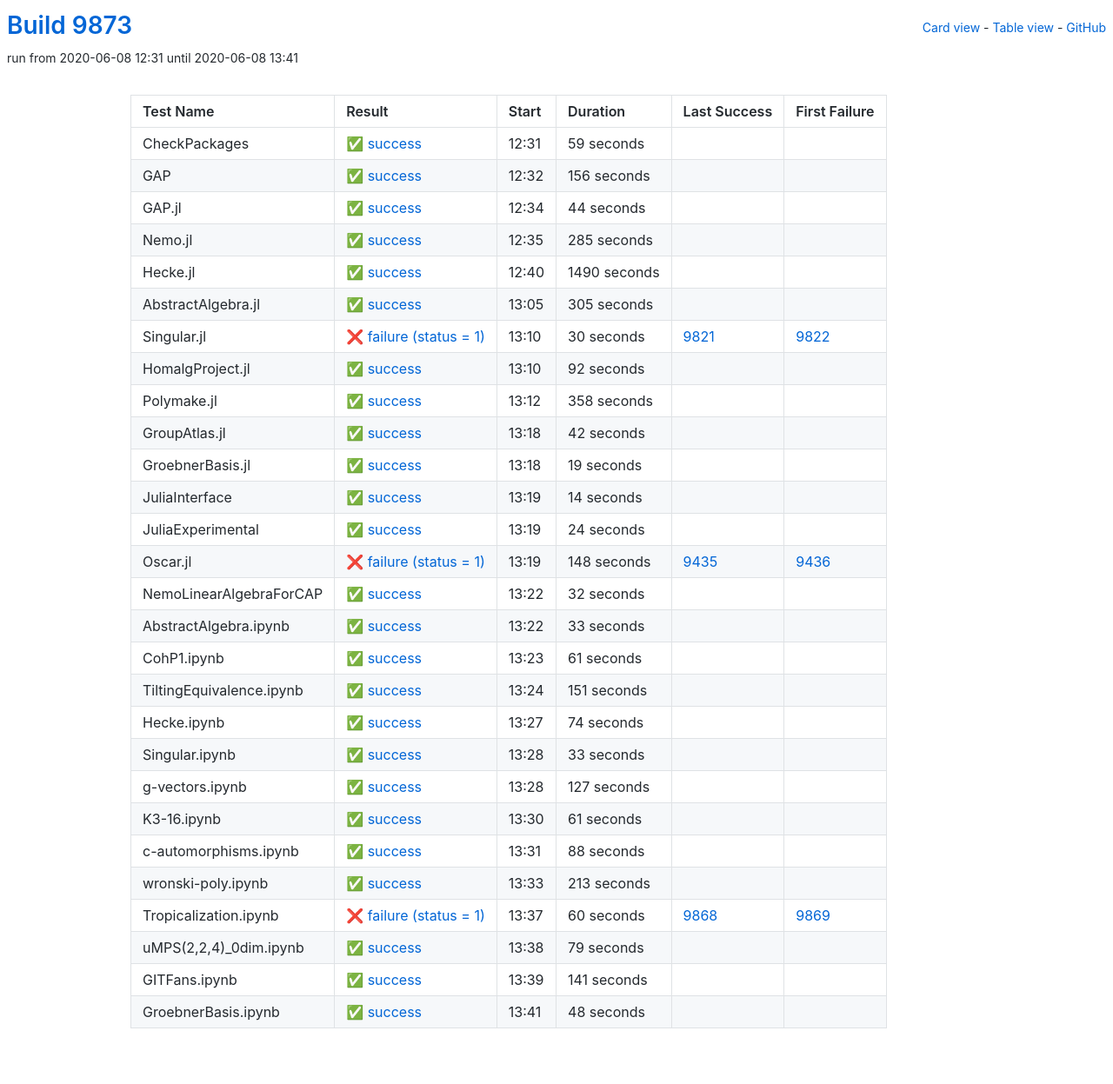
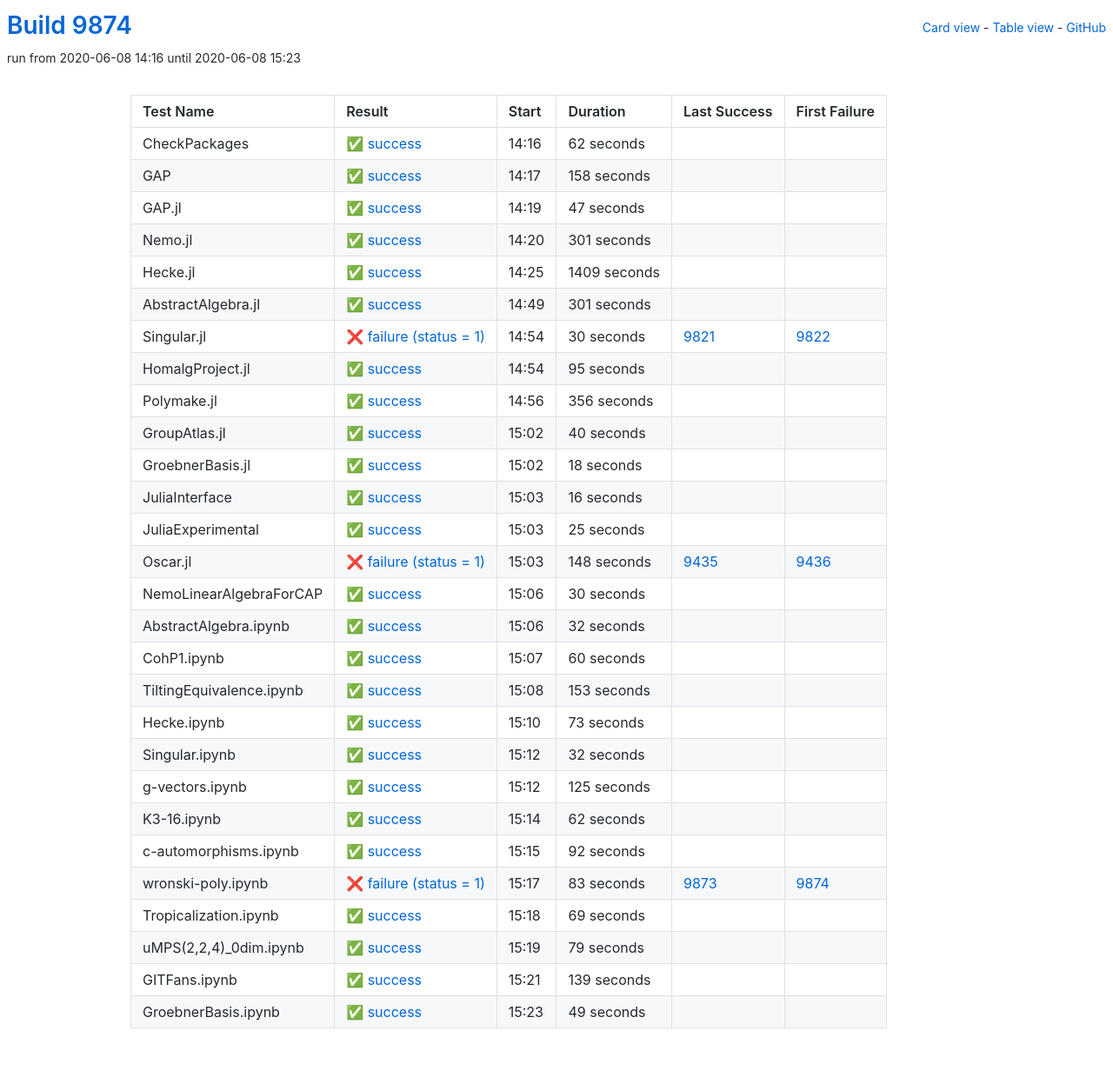
Before and after one commit to oscar-system/oscar-ci-status, a Jekyll site: the page built from table.html, in a window 1280 px wide. Shown: the whole page at 87% size. Built offline with Jekyll 4.4.1, drawn with Linux system fonts in a browser that asks for light colours.

Commit message:
Build 9874

```diff
--- a/_data/ci.yml
+++ b/_data/ci.yml
@@ -1,77 +1,77 @@
-build: 9873
-build_url: https://oscarci.mathematik.uni-kl.de/job/oscar/9873/
+build: 9874
+build_url: https://oscarci.mathematik.uni-kl.de/job/oscar/9874/
 job: oscar
 tests:
-- duration: 59
+- duration: 62
   exitcode: 0
   first_failure: false
   first_failure_url: null
   id: checkpackages
   last_success: false
   last_success_url: null
-  log: https://oscarci.mathematik.uni-kl.de/job/oscar/9873/artifact/logs/build-9873/CheckPackages.log
+  log: https://oscarci.mathematik.uni-kl.de/job/oscar/9874/artifact/logs/build-9874/CheckPackages.log
   name: CheckPackages
-  start: 2020-06-08 12:31
+  start: 2020-06-08 14:16
   status: success
   success: true
-- duration: 156
+- duration: 158
   exitcode: 0
   first_failure: false
   first_failure_url: null
   id: gap
   last_success: false
   last_success_url: null
-  log: https://oscarci.mathematik.uni-kl.de/job/oscar/9873/artifact/logs/build-9873/GAP.log
+  log: https://oscarci.mathematik.uni-kl.de/job/oscar/9874/artifact/logs/build-9874/GAP.log
   name: GAP
-  start: 2020-06-08 12:32
+  start: 2020-06-08 14:17
   status: success
   success: true
-- duration: 44
+- duration: 47
   exitcode: 0
   first_failure: false
   first_failure_url: null
   id: gap-jl
   last_success: false
   last_success_url: null
-  log: https://oscarci.mathematik.uni-kl.de/job/oscar/9873/artifact/logs/build-9873/GAP.jl.log
+  log: https://oscarci.mathematik.uni-kl.de/job/oscar/9874/artifact/logs/build-9874/GAP.jl.log
   name: GAP.jl
-  start: 2020-06-08 12:34
+  start: 2020-06-08 14:19
   status: success
   success: true
-- duration: 285
+- duration: 301
   exitcode: 0
   first_failure: false
   first_failure_url: null
   id: nemo-jl
   last_success: false
   last_success_url: null
-  log: https://oscarci.mathematik.uni-kl.de/job/oscar/9873/artifact/logs/build-9873/Nemo.jl.log
+  log: https://oscarci.mathematik.uni-kl.de/job/oscar/9874/artifact/logs/build-9874/Nemo.jl.log
   name: Nemo.jl
-  start: 2020-06-08 12:35
+  start: 2020-06-08 14:20
   status: success
   success: true
-- duration: 1490
+- duration: 1409
   exitcode: 0
   first_failure: false
   first_failure_url: null
   id: hecke-jl
   last_success: false
   last_success_url: null
-  log: https://oscarci.mathematik.uni-kl.de/job/oscar/9873/artifact/logs/build-9873/Hecke.jl.log
+  log: https://oscarci.mathematik.uni-kl.de/job/oscar/9874/artifact/logs/build-9874/Hecke.jl.log
   name: Hecke.jl
-  start: 2020-06-08 12:40
+  start: 2020-06-08 14:25
   status: success
   success: true
-- duration: 305
+- duration: 301
   exitcode: 0
   first_failure: false
   first_failure_url: null
   id: abstractalgebra-jl
   last_success: false
   last_success_url: null
-  log: https://oscarci.mathematik.uni-kl.de/job/oscar/9873/artifact/logs/build-9873/AbstractAlgebra.jl.log
+  log: https://oscarci.mathematik.uni-kl.de/job/oscar/9874/artifact/logs/build-9874/AbstractAlgebra.jl.log
   name: AbstractAlgebra.jl
-  start: 2020-06-08 13:05
+  start: 2020-06-08 14:49
   status: success
   success: true
 - duration: 30
@@ -81,81 +81,81 @@ tests:
   id: singular-jl
   last_success: 9821
   last_success_url: https://oscarci.mathematik.uni-kl.de/job/oscar/9821/
-  log: https://oscarci.mathematik.uni-kl.de/job/oscar/9873/artifact/logs/build-9873/Singular.jl.log
+  log: https://oscarci.mathematik.uni-kl.de/job/oscar/9874/artifact/logs/build-9874/Singular.jl.log
   name: Singular.jl
-  start: 2020-06-08 13:10
+  start: 2020-06-08 14:54
   status: failure
   success: false
-- duration: 92
+- duration: 95
   exitcode: 0
   first_failure: false
   first_failure_url: null
   id: homalgproject-jl
   last_success: false
   last_success_url: null
-  log: https://oscarci.mathematik.uni-kl.de/job/oscar/9873/artifact/logs/build-9873/HomalgProject.jl.log
+  log: https://oscarci.mathematik.uni-kl.de/job/oscar/9874/artifact/logs/build-9874/HomalgProject.jl.log
   name: HomalgProject.jl
-  start: 2020-06-08 13:10
+  start: 2020-06-08 14:54
   status: success
   success: true
-- duration: 358
+- duration: 356
   exitcode: 0
   first_failure: false
   first_failure_url: null
   id: polymake-jl
   last_success: false
   last_success_url: null
-  log: https://oscarci.mathematik.uni-kl.de/job/oscar/9873/artifact/logs/build-9873/Polymake.jl.log
+  log: https://oscarci.mathematik.uni-kl.de/job/oscar/9874/artifact/logs/build-9874/Polymake.jl.log
   name: Polymake.jl
-  start: 2020-06-08 13:12
+  start: 2020-06-08 14:56
   status: success
   success: true
-- duration: 42
+- duration: 40
   exitcode: 0
   first_failure: false
   first_failure_url: null
   id: groupatlas-jl
   last_success: false
   last_success_url: null
-  log: https://oscarci.mathematik.uni-kl.de/job/oscar/9873/artifact/logs/build-9873/GroupAtlas.jl.log
+  log: https://oscarci.mathematik.uni-kl.de/job/oscar/9874/artifact/logs/build-9874/GroupAtlas.jl.log
   name: GroupAtlas.jl
-  start: 2020-06-08 13:18
+  start: 2020-06-08 15:02
   status: success
   success: true
-- duration: 19
+- duration: 18
   exitcode: 0
   first_failure: false
   first_failure_url: null
   id: groebnerbasis-jl
   last_success: false
   last_success_url: null
-  log: https://oscarci.mathematik.uni-kl.de/job/oscar/9873/artifact/logs/build-9873/GroebnerBasis.jl.log
+  log: https://oscarci.mathematik.uni-kl.de/job/oscar/9874/artifact/logs/build-9874/GroebnerBasis.jl.log
   name: GroebnerBasis.jl
-  start: 2020-06-08 13:18
+  start: 2020-06-08 15:02
   status: success
   success: true
-- duration: 14
+- duration: 16
   exitcode: 0
   first_failure: false
   first_failure_url: null
   id: juliainterface
   last_success: false
   last_success_url: null
-  log: https://oscarci.mathematik.uni-kl.de/job/oscar/9873/artifact/logs/build-9873/JuliaInterface.log
+  log: https://oscarci.mathematik.uni-kl.de/job/oscar/9874/artifact/logs/build-9874/JuliaInterface.log
   name: JuliaInterface
-  start: 2020-06-08 13:19
+  start: 2020-06-08 15:03
   status: success
   success: true
-- duration: 24
+- duration: 25
   exitcode: 0
   first_failure: false
   first_failure_url: null
   id: juliaexperimental
   last_success: false
   last_success_url: null
-  log: https://oscarci.mathematik.uni-kl.de/job/oscar/9873/artifact/logs/build-9873/JuliaExperimental.log
+  log: https://oscarci.mathematik.uni-kl.de/job/oscar/9874/artifact/logs/build-9874/JuliaExperimental.log
   name: JuliaExperimental
-  start: 2020-06-08 13:19
+  start: 2020-06-08 15:03
   status: success
   success: true
 - duration: 148
@@ -165,143 +165,143 @@ tests:
   id: oscar-jl
   last_success: 9435
   last_success_url: https://oscarci.mathematik.uni-kl.de/job/oscar/9435/
-  log: https://oscarci.mathematik.uni-kl.de/job/oscar/9873/artifact/logs/build-9873/Oscar.jl.log
+  log: https://oscarci.mathematik.uni-kl.de/job/oscar/9874/artifact/logs/build-9874/Oscar.jl.log
   name: Oscar.jl
-  start: 2020-06-08 13:19
+  start: 2020-06-08 15:03
   status: failure
   success: false
-- duration: 32
+- duration: 30
   exitcode: 0
   first_failure: false
   first_failure_url: null
   id: nemolinearalgebraforcap
   last_success: false
   last_success_url: null
-  log: https://oscarci.mathematik.uni-kl.de/job/oscar/9873/artifact/logs/build-9873/NemoLinearAlgebraForCAP.log
+  log: https://oscarci.mathematik.uni-kl.de/job/oscar/9874/artifact/logs/build-9874/NemoLinearAlgebraForCAP.log
   name: NemoLinearAlgebraForCAP
-  start: 2020-06-08 13:22
+  start: 2020-06-08 15:06
   status: success
   success: true
-- duration: 33
+- duration: 32
   exitcode: 0
   first_failure: false
   first_failure_url: null
   id: abstractalgebra-ipynb
   last_success: false
   last_success_url: null
-  log: https://oscarci.mathematik.uni-kl.de/job/oscar/9873/artifact/logs/build-9873/AbstractAlgebra.ipynb.log
+  log: https://oscarci.mathematik.uni-kl.de/job/oscar/9874/artifact/logs/build-9874/AbstractAlgebra.ipynb.log
   name: AbstractAlgebra.ipynb
-  start: 2020-06-08 13:22
+  start: 2020-06-08 15:06
   status: success
   success: true
-- duration: 61
+- duration: 60
   exitcode: 0
   first_failure: false
   first_failure_url: null
   id: cohp1-ipynb
   last_success: false
   last_success_url: null
-  log: https://oscarci.mathematik.uni-kl.de/job/oscar/9873/artifact/logs/build-9873/CohP1.ipynb.log
+  log: https://oscarci.mathematik.uni-kl.de/job/oscar/9874/artifact/logs/build-9874/CohP1.ipynb.log
   name: CohP1.ipynb
-  start: 2020-06-08 13:23
+  start: 2020-06-08 15:07
   status: success
   success: true
-- duration: 151
+- duration: 153
   exitcode: 0
   first_failure: false
   first_failure_url: null
   id: tiltingequivalence-ipynb
   last_success: false
   last_success_url: null
-  log: https://oscarci.mathematik.uni-kl.de/job/oscar/9873/artifact/logs/build-9873/TiltingEquivalence.ipynb.log
+  log: https://oscarci.mathematik.uni-kl.de/job/oscar/9874/artifact/logs/build-9874/TiltingEquivalence.ipynb.log
   name: TiltingEquivalence.ipynb
-  start: 2020-06-08 13:24
+  start: 2020-06-08 15:08
   status: success
   success: true
-- duration: 74
+- duration: 73
   exitcode: 0
   first_failure: false
   first_failure_url: null
   id: hecke-ipynb
   last_success: false
   last_success_url: null
-  log: https://oscarci.mathematik.uni-kl.de/job/oscar/9873/artifact/logs/build-9873/Hecke.ipynb.log
+  log: https://oscarci.mathematik.uni-kl.de/job/oscar/9874/artifact/logs/build-9874/Hecke.ipynb.log
   name: Hecke.ipynb
-  start: 2020-06-08 13:27
+  start: 2020-06-08 15:10
   status: success
   success: true
-- duration: 33
+- duration: 32
   exitcode: 0
   first_failure: false
   first_failure_url: null
   id: singular-ipynb
   last_success: false
   last_success_url: null
-  log: https://oscarci.mathematik.uni-kl.de/job/oscar/9873/artifact/logs/build-9873/Singular.ipynb.log
+  log: https://oscarci.mathematik.uni-kl.de/job/oscar/9874/artifact/logs/build-9874/Singular.ipynb.log
   name: Singular.ipynb
-  start: 2020-06-08 13:28
+  start: 2020-06-08 15:12
   status: success
   success: true
-- duration: 127
+- duration: 125
   exitcode: 0
   first_failure: false
   first_failure_url: null
   id: g-vectors-ipynb
   last_success: false
   last_success_url: null
-  log: https://oscarci.mathematik.uni-kl.de/job/oscar/9873/artifact/logs/build-9873/g-vectors.ipynb.log
+  log: https://oscarci.mathematik.uni-kl.de/job/oscar/9874/artifact/logs/build-9874/g-vectors.ipynb.log
   name: g-vectors.ipynb
-  start: 2020-06-08 13:28
+  start: 2020-06-08 15:12
   status: success
   success: true
-- duration: 61
+- duration: 62
   exitcode: 0
   first_failure: false
   first_failure_url: null
   id: k3-16-ipynb
   last_success: false
   last_success_url: null
-  log: https://oscarci.mathematik.uni-kl.de/job/oscar/9873/artifact/logs/build-9873/K3-16.ipynb.log
+  log: https://oscarci.mathematik.uni-kl.de/job/oscar/9874/artifact/logs/build-9874/K3-16.ipynb.log
   name: K3-16.ipynb
-  start: 2020-06-08 13:30
+  start: 2020-06-08 15:14
   status: success
   success: true
-- duration: 88
+- duration: 92
   exitcode: 0
   first_failure: false
   first_failure_url: null
   id: c-automorphisms-ipynb
   last_success: false
   last_success_url: null
-  log: https://oscarci.mathematik.uni-kl.de/job/oscar/9873/artifact/logs/build-9873/c-automorphisms.ipynb.log
+  log: https://oscarci.mathematik.uni-kl.de/job/oscar/9874/artifact/logs/build-9874/c-automorphisms.ipynb.log
   name: c-automorphisms.ipynb
-  start: 2020-06-08 13:31
+  start: 2020-06-08 15:15
   status: success
   success: true
-- duration: 213
+- duration: 83
+  exitcode: 1
+  first_failure: 9874
+  first_failure_url: https://oscarci.mathematik.uni-kl.de/job/oscar/9874/
+  id: wronski-poly-ipynb
+  last_success: 9873
+  last_success_url: https://oscarci.mathematik.uni-kl.de/job/oscar/9873/
+  log: https://oscarci.mathematik.uni-kl.de/job/oscar/9874/artifact/logs/build-9874/wronski-poly.ipynb.log
+  name: wronski-poly.ipynb
+  start: 2020-06-08 15:17
+  status: failure
+  success: false
+- duration: 69
   exitcode: 0
   first_failure: false
   first_failure_url: null
-  id: wronski-poly-ipynb
+  id: tropicalization-ipynb
   last_success: false
   last_success_url: null
-  log: https://oscarci.mathematik.uni-kl.de/job/oscar/9873/artifact/logs/build-9873/wronski-poly.ipynb.log
-  name: wronski-poly.ipynb
-  start: 2020-06-08 13:33
+  log: https://oscarci.mathematik.uni-kl.de/job/oscar/9874/artifact/logs/build-9874/Tropicalization.ipynb.log
+  name: Tropicalization.ipynb
+  start: 2020-06-08 15:18
   status: success
   success: true
-- duration: 60
-  exitcode: 1
-  first_failure: 9869
-  first_failure_url: https://oscarci.mathematik.uni-kl.de/job/oscar/9869/
-  id: tropicalization-ipynb
-  last_success: 9868
-  last_success_url: https://oscarci.mathematik.uni-kl.de/job/oscar/9868/
-  log: https://oscarci.mathematik.uni-kl.de/job/oscar/9873/artifact/logs/build-9873/Tropicalization.ipynb.log
-  name: Tropicalization.ipynb
-  start: 2020-06-08 13:37
-  status: failure
-  success: false
 - duration: 79
   exitcode: 0
   first_failure: false
@@ -309,32 +309,32 @@ tests:
   id: umps-2-2-4-0dim-ipynb
   last_success: false
   last_success_url: null
-  log: https://oscarci.mathematik.uni-kl.de/job/oscar/9873/artifact/logs/build-9873/uMPS-2-2-4-_0dim.ipynb.log
+  log: https://oscarci.mathematik.uni-kl.de/job/oscar/9874/artifact/logs/build-9874/uMPS-2-2-4-_0dim.ipynb.log
   name: uMPS(2,2,4)_0dim.ipynb
-  start: 2020-06-08 13:38
+  start: 2020-06-08 15:19
   status: success
   success: true
-- duration: 141
+- duration: 139
   exitcode: 0
   first_failure: false
   first_failure_url: null
   id: gitfans-ipynb
   last_success: false
   last_success_url: null
-  log: https://oscarci.mathematik.uni-kl.de/job/oscar/9873/artifact/logs/build-9873/GITFans.ipynb.log
+  log: https://oscarci.mathematik.uni-kl.de/job/oscar/9874/artifact/logs/build-9874/GITFans.ipynb.log
   name: GITFans.ipynb
-  start: 2020-06-08 13:39
+  start: 2020-06-08 15:21
   status: success
   success: true
-- duration: 48
+- duration: 49
   exitcode: 0
   first_failure: false
   first_failure_url: null
   id: groebnerbasis-ipynb
   last_success: false
   last_success_url: null
-  log: https://oscarci.mathematik.uni-kl.de/job/oscar/9873/artifact/logs/build-9873/GroebnerBasis.ipynb.log
+  log: https://oscarci.mathematik.uni-kl.de/job/oscar/9874/artifact/logs/build-9874/GroebnerBasis.ipynb.log
   name: GroebnerBasis.ipynb
-  start: 2020-06-08 13:41
+  start: 2020-06-08 15:23
   status: success
   success: true
```
Also changed, not shown: README.md.
